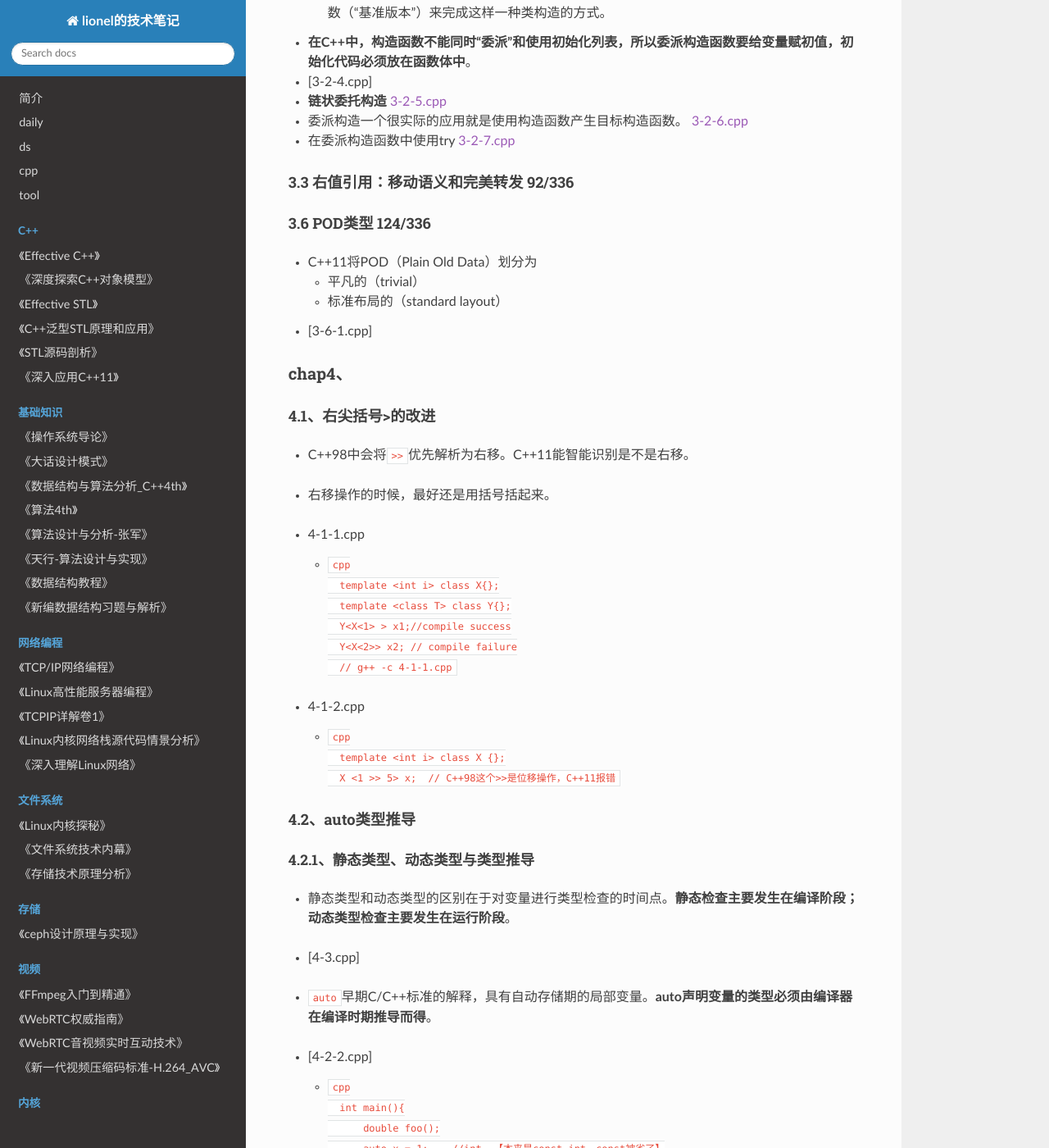
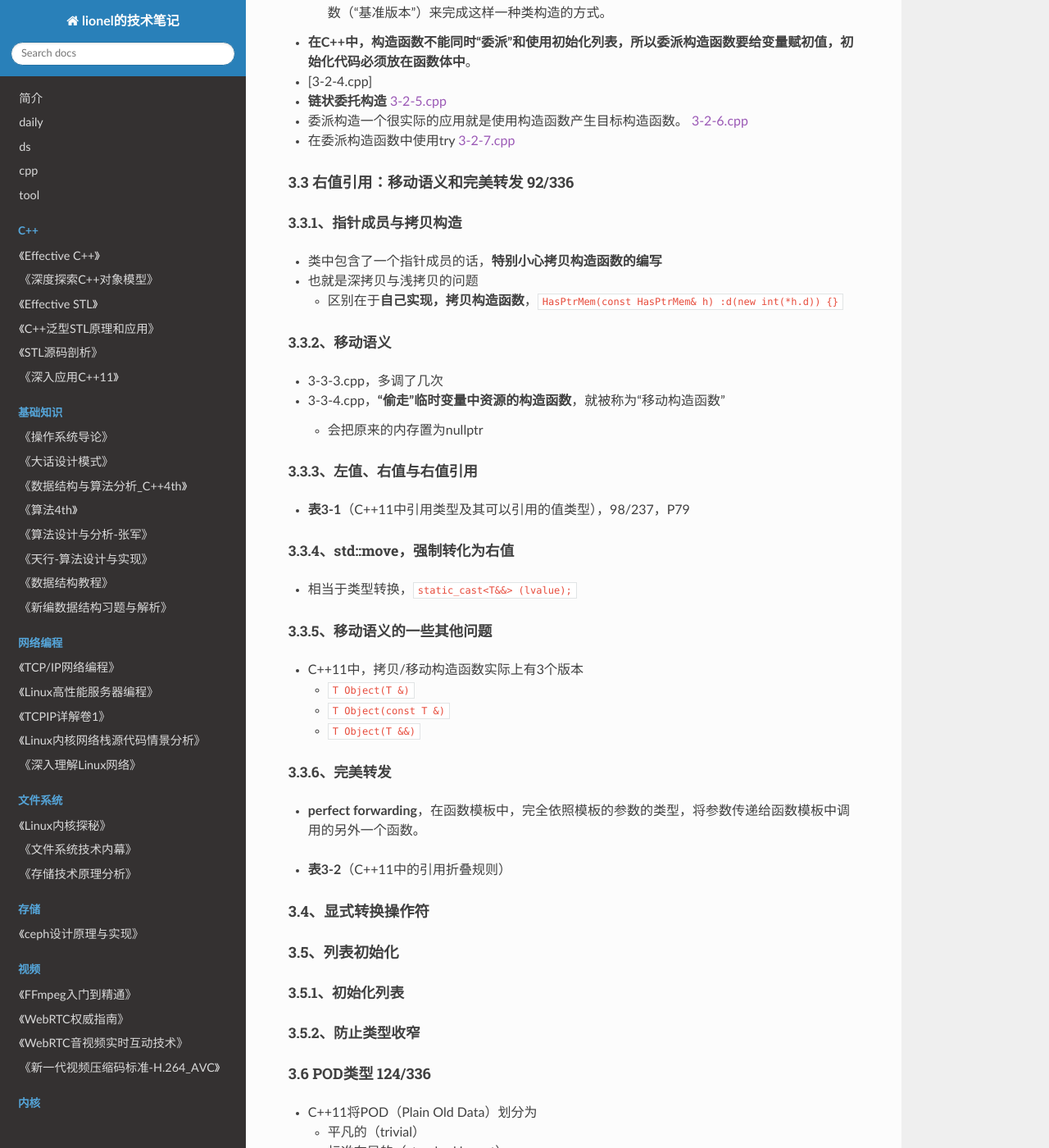
Before and after one commit to wolflion/booknotes, an MkDocs documentation site: the page built from docs/22C++modern/深入理解C++11.md, in a window 1280 px wide and 1400 px high, scrolled down 3616 px. Shown: the whole window at 82% size. Built offline with MkDocs 1.6.1, drawn with Linux system fonts in a browser that asks for light colours; nearby versions of some CDN libraries; some of the changed text lies outside the part shown.

Commit message:
Update 深入理解C++11.md

```diff
--- a/docs/22C++modern/深入理解C++11.md
+++ b/docs/22C++modern/深入理解C++11.md
@@ -144,6 +144,47 @@
 
 #### 3.3 右值引用：移动语义和完美转发  92/336
 
+##### 3.3.1、指针成员与拷贝构造
+
++ 类中包含了一个指针成员的话，**特别小心拷贝构造函数的编写**
++ 也就是深拷贝与浅拷贝的问题
+  + 区别在于**自己实现，拷贝构造函数**，`HasPtrMem(const HasPtrMem& h) :d(new int(*h.d)) {}`
+
+##### 3.3.2、移动语义
+
++ 3-3-3.cpp，多调了几次
++ 3-3-4.cpp，**“偷走”临时变量中资源的构造函数**，就被称为“移动构造函数”
+  + 会把原来的内存置为nullptr
+
+##### 3.3.3、左值、右值与右值引用
+
++ **表3-1**（C++11中引用类型及其可以引用的值类型），98/237，P79
+
+##### 3.3.4、std::move，强制转化为右值
+
++ 相当于类型转换，`static_cast<T&&> (lvalue);`
+
+##### 3.3.5、移动语义的一些其他问题
+
++ C++11中，拷贝/移动构造函数实际上有3个版本
+  + `T Object(T &)`
+  + `T Object(const T &)`
+  + `T Object(T &&)`
+
+##### 3.3.6、完美转发
+
++ **perfect forwarding**，在函数模板中，完全依照模板的参数的类型，将参数传递给函数模板中调用的另外一个函数。
+
++ **表3-2**（C++11中的引用折叠规则）
+
+#### 3.4、显式转换操作符
+
+#### 3.5、列表初始化
+
+##### 3.5.1、初始化列表
+
+##### 3.5.2、防止类型收窄
+
 #### 3.6 POD类型  124/336
 
 + C++11将POD（Plain Old Data）划分为
@@ -151,7 +192,25 @@
   + 标准布局的（standard layout）
 + [3-6-1.cpp]
 
-### chap4、
+#### 3.7、非受限联合体
+
++ C++98中，**非POD类型、联合体不能拥有静态或引用类型的成员**
+
+#### 3.8、用户自定义字面量
+
+#### 3.9、内联名字空间
+
+#### 3.10、模板的别名
+
++ 除了`typedef`，还可以用`using`，例`using uint = unsigned int;`
+
+#### 3.11、一般化的SFINEA规则
+
++ **SFINEA**（Substitution failure is not an error），匹配失败不是错误，**重载的模板的参数进行展开的时候，如果展开导致了一些类型不匹配，编译器并不会报错**
+
+#### 3.12、本章小结
+
+### chap4、新手易学，老兵易用
 
 #### 4.1、右尖括号>的改进
 
@@ -269,6 +328,8 @@
 #### 4.4、追踪返回类型
 
 ##### 4.4.1、追踪返回类型的引入
+
+##### 4.4.2、使用追踪返回类型的函数
 
 #### 4.5、基于范围的for循环
 
```
